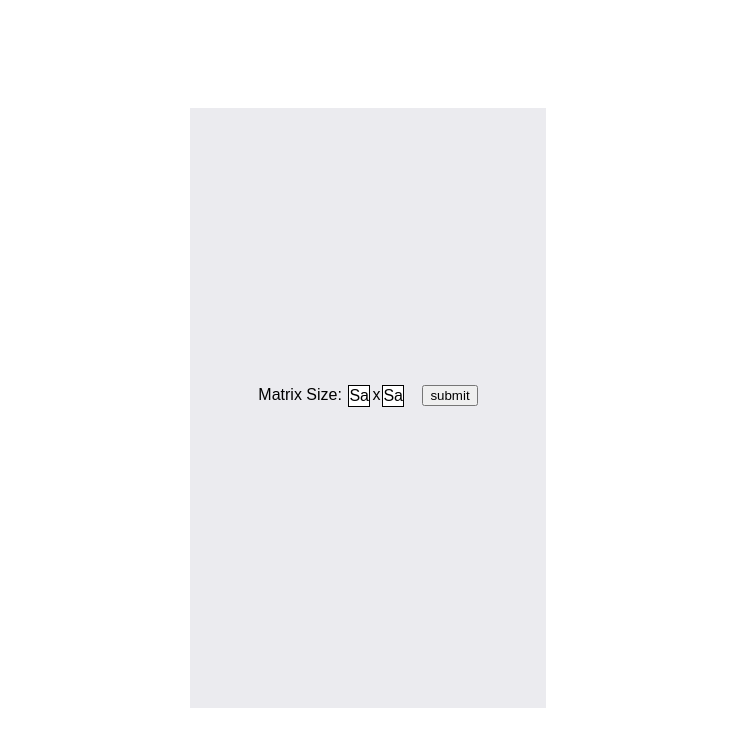
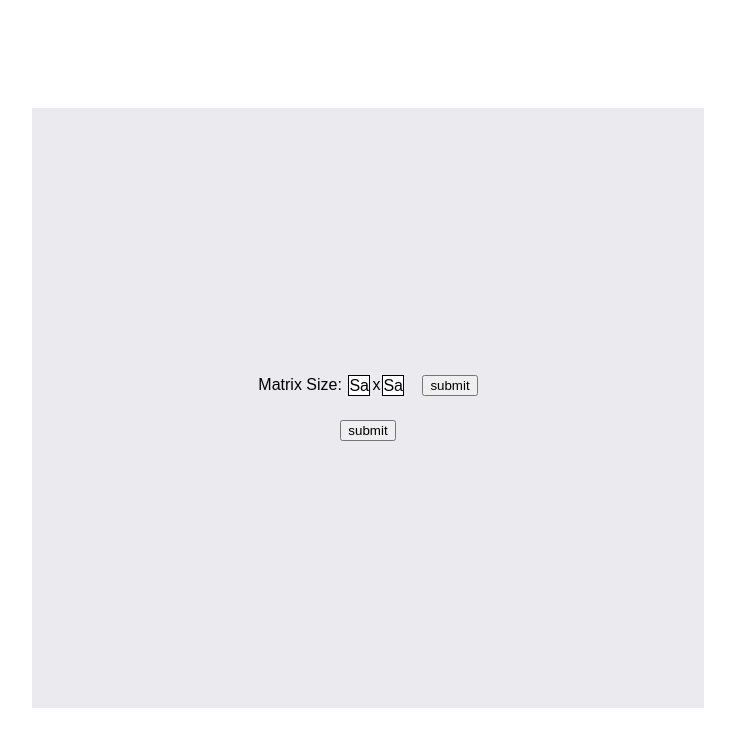
Before and after one commit to NotJoeMartinez/joes-math-tools, a Vue app: page /isRef in a window 1280 px wide. Both pictures are taken after typing "Sample", "Sample" into the empty fields and a click on the button "submit". Shown: the top 746 px of the page, without its empty margins (272-1007 px from the left). Built offline with nearby package versions, Linux system fonts and the light colour scheme.

Commit message:
verify if isRef

```diff
--- a/src/components/IsRef.vue
+++ b/src/components/IsRef.vue
@@ -9,17 +9,26 @@
             </div>
 
 
-            <div id="matrixElemInput">
+
+            <div v-if="matrix" id="matrixElemInput">
                 <div v-for="rowIndex in rows" :key="`row-${rowIndex}`" class="row">
                     <input v-for="colIndex in cols" :key="`col-${colIndex}`" type="text" class="inputElem">
                 </div>
+                <button id="checkRef" @click="checkRef">
+                    submit
+                </button>
             </div>
+
+
         </div>
 
     </div>
 </template>
 
 <script>
+
+import { isRowEchelonForm } from '@/scripts/matrixUtils.js';
+
 export default {
     name: 'IsRef',
     data() {
@@ -49,11 +58,36 @@ export default {
             }
             console.log(this.matrix);
         },
-
         resetMatrix() {
             this.matrix = null;
             this.rows = 0;
             this.cols = 0;
+        },
+        checkRef() {
+
+            let matrixElemInput = document.getElementById('matrixElemInput');
+
+            let rows = matrixElemInput.getElementsByClassName('row');
+
+            for (let i = 0; i < rows.length; i++) {
+                let row = rows[i];
+                let inputs = row.getElementsByClassName('inputElem');
+                for (let j = 0; j < inputs.length; j++) {
+                    let input = inputs[j];
+                    let value = input.value;
+
+                    // string to Float
+                    value = parseFloat(value);
+                    this.matrix[i][j] = value;
+                }
+            }
+
+
+            if (isRowEchelonForm(this.matrix)) {
+                alert('Matrix is in row echelon form');
+            } else {
+                alert('Matrix is not in row echelon form');
+            }
         }
 
     }
@@ -77,7 +111,7 @@ export default {
     justify-content: center;
     align-items: center; /* Changed to center to align items vertically */
     flex-direction: column;
-    width: 25%;
+    width: 50%;
     max-width: 50%;
     height: 70vh;
     padding: 20px;
--- /dev/null
+++ b/src/scripts/matrixUtils.js
@@ -0,0 +1,31 @@
+export function isRowEchelonForm(matrix) {
+
+    let lastPivotColumn = -1; // Tracks the column of the last pivot found
+
+    for (let i = 0; i < matrix.length; i++) {
+        let row = matrix[i];
+        let pivotFound = false;
+
+        for (let j = 0; j < row.length; j++) {
+            if (row[j] !== 0) { // Check for a non-zero element to identify a pivot
+                // If this pivot is not strictly to the right of the last pivot, return false
+                if (j <= lastPivotColumn) return false;
+                lastPivotColumn = j; // Update the column index of the last pivot
+                pivotFound = true;
+                break; // Move to the next row after finding the pivot
+            }
+        }
+
+        // If no pivot found in a non-zero row, and it's not strictly zeros below
+        if (!pivotFound && i < matrix.length - 1) {
+            for (let k = i + 1; k < matrix.length; k++) {
+                if (matrix[k].some(val => val !== 0)) {
+                    return false; // Found a non-zero row below, which violates REF
+                }
+            }
+        }
+    }
+
+    // Passed all checks, the matrix is in row echelon form
+    return true;
+}
```
